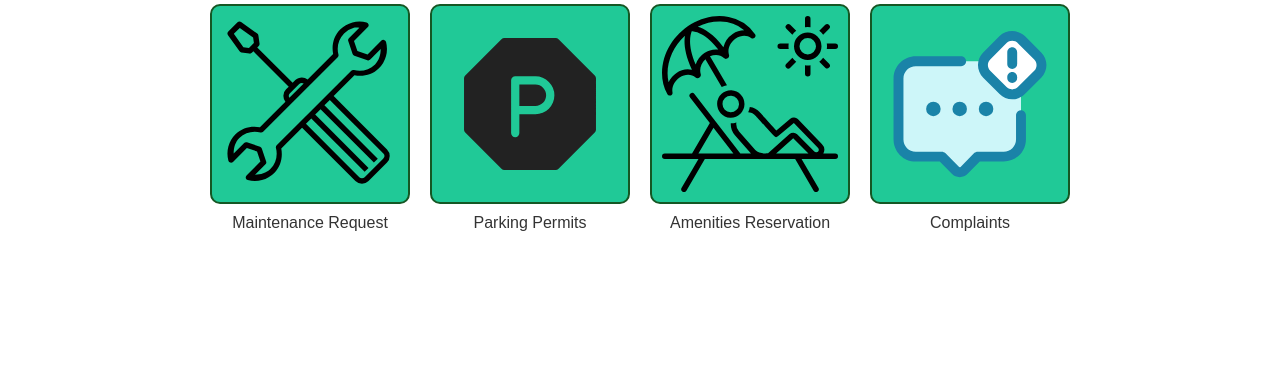
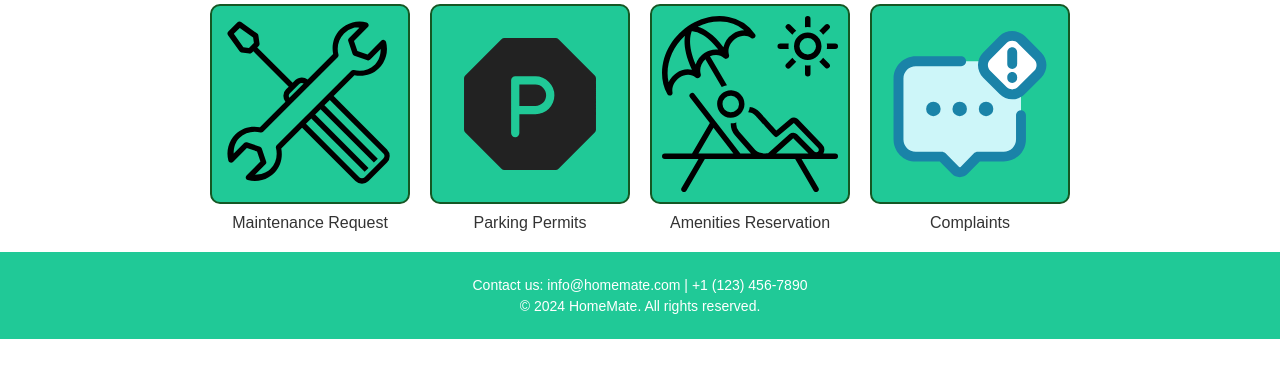
Before and after one commit to CyberSavvyy/MaintenanceWebsite, a Flask app: page /index in a window 1280 px wide. Shown: the part 142-520 px from the top of the page. Run offline with Flask 3, Linux system fonts and the light colour scheme.

Commit message:
Added a footer section to the index page

```diff
--- a/static/main.css
+++ b/static/main.css
@@ -121,3 +121,19 @@ header {
 .icon-container a:hover p {
   color: #155724; /* Darker teal text on hover */
 }
+
+/* Footer Styling */
+footer {
+  background-color: #20c997; /* Teal background */
+  color: white; /* White text */
+  text-align: center;
+  padding: 20px;
+  position: relative;
+  bottom: 0;
+  width: 100%;
+}
+
+footer .footer-content p {
+  margin: 5px 0;
+  font-size: 14px;
+}
--- a/templates/index.html
+++ b/templates/index.html
@@ -78,5 +78,13 @@
         }
       };
     </script>
+
+    <!-- Footer Section -->
+    <footer>
+      <div class="footer-content">
+        <p>Contact us: info@homemate.com | +1 (123) 456-7890</p>
+        <p>&copy; 2024 HomeMate. All rights reserved.</p>
+      </div>
+    </footer>
   </body>
 </html>
```
